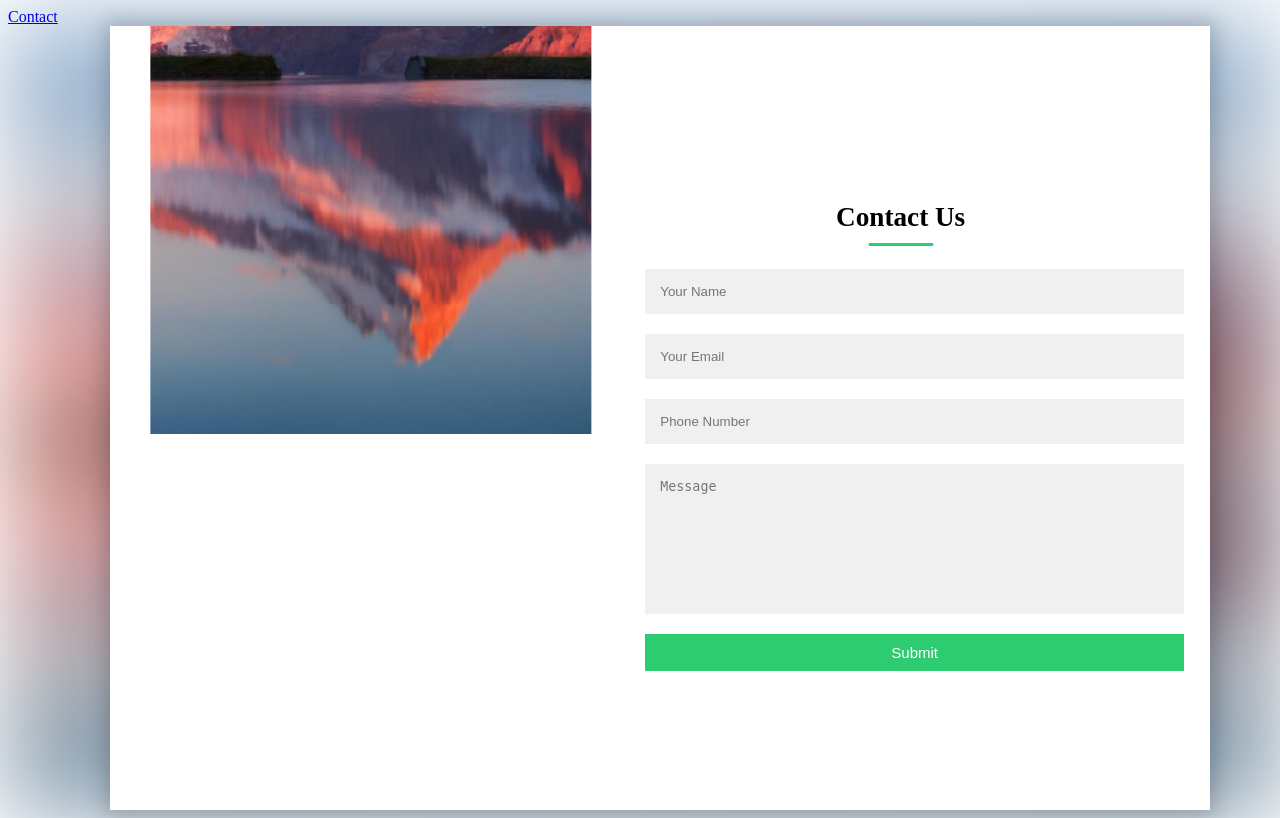
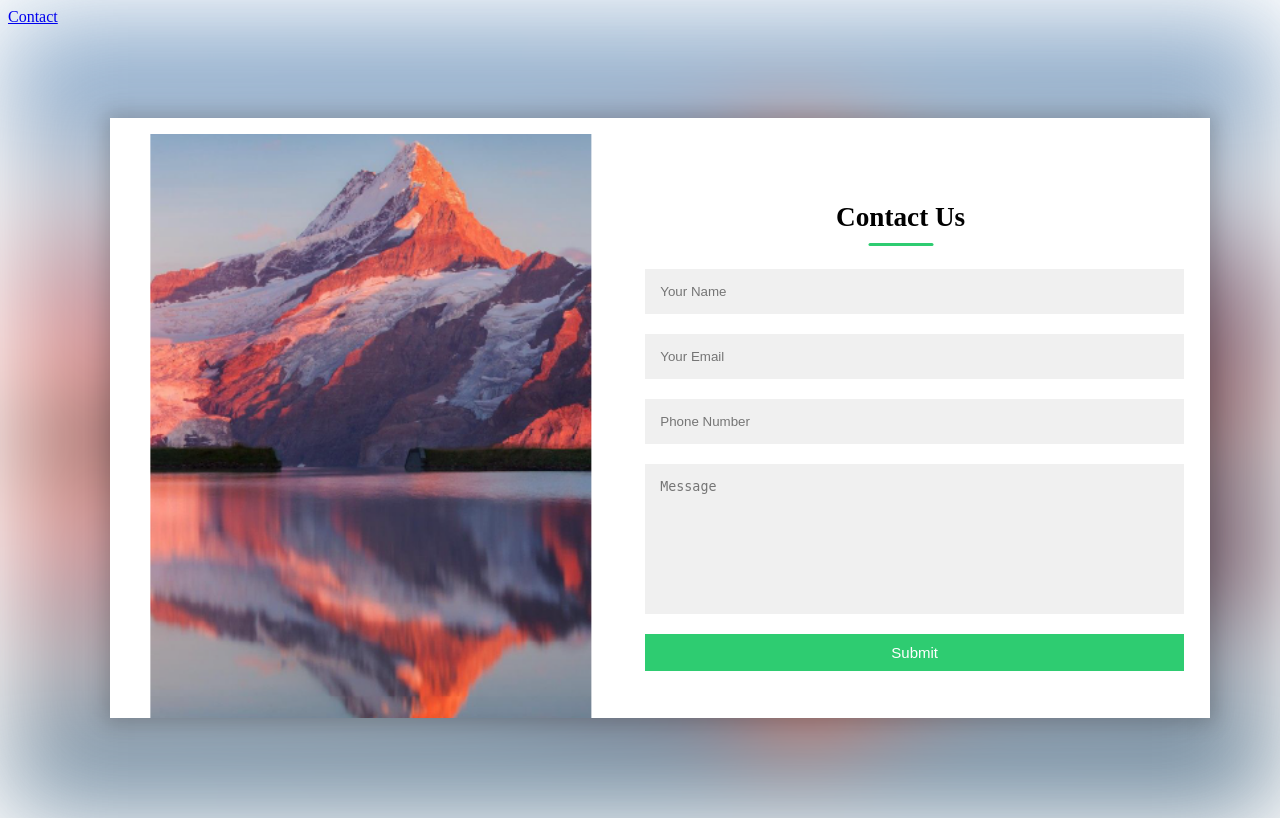
Before and after one commit to ludeMam/photographerPJ, a PHP site: page /section-contact.php in a window 1280 px wide. Run offline with PHP 8.4, Linux system fonts and the light colour scheme.

Commit message:
8/30 이영서 작업완료(집)

```diff
--- a/css/section-contact.css
+++ b/css/section-contact.css
@@ -50,7 +50,7 @@
   text-align: center;
   margin: 0 auto;
   width: 90%;
-  height: 100%;
+  height: 50%;
   overflow: hidden;
   max-width: 1100px;
   min-height: 600px;
@@ -74,16 +74,16 @@
 .section-contact .section-contact-1 .contact-box .contact-img ul li {
   position: absolute;
   display: none;
-  object-fit: cover;
-  object-position: center;
   left: 50%;
   width: 100%;
   height: 100%;
-  transform: translate(-50%, -50%);
+  transform: translateX(-50%);
 }
 .section-contact .section-contact-1 .contact-box .contact-img ul li img {
   width: 100%;
   height: 100%;
+  object-fit: cover;
+  object-position: center;
 }
 .section-contact .section-contact-1 .contact-box .contact-img ul li.img1 {
   display: block;
--- a/css/section-contact.scss
+++ b/css/section-contact.scss
@@ -44,7 +44,7 @@
       text-align: center;
       margin: 0 auto;
       width: 90%;
-      height: 100%;
+      height: 50%;
       overflow: hidden;
       max-width: 1100px;
       min-height: 600px;
@@ -63,15 +63,15 @@
           li{
             position: absolute;
             display: none;
-            object-fit: cover;
-            object-position: center;
             left: 50%;
             width: 100%;
             height: 100%;
-            transform: translate(-50%,-50%);
+            transform: translateX(-50%);
             img{
               width: 100%;
               height: 100%;
+              object-fit: cover;
+              object-position: center;
             }
             &.img1{display: block;}
           }//li
--- a/section-contact.php
+++ b/section-contact.php
@@ -18,7 +18,7 @@
     <ul class="bg-img">
       <li class="img1"><img src="./img/home/img1-3.png" alt=""></li>
       <li class="img2"><img src="./img/photo1/img2.jpg" alt=""></li>
-      <li class="img3"><img src="./img/photo1/img6.jpg" alt=""></li>
+      <li class="img3"><img src="./img/photo1/img10.png" alt=""></li>
       <li class="img4"><img src="./img/home/img1-1.jpg" alt=""></li>
       <li class="img5"><img src="./img/photo2/sub1-2.jpg" alt=""></li>
     </ul>
@@ -27,7 +27,7 @@
         <ul>
           <li class="img1"><img src="./img/home/img1-3.png" alt=""></li>
           <li class="img2"><img src="./img/photo1/img2.jpg" alt=""></li>
-          <li class="img3"><img src="./img/photo1/img6.jpg" alt=""></li>
+          <li class="img3"><img src="./img/photo1/img10.png" alt=""></li>
           <li class="img4"><img src="./img/home/img1-1.jpg" alt=""></li>
           <li class="img5"><img src="./img/photo2/sub1-2.jpg" alt=""></li>
         </ul>
```
